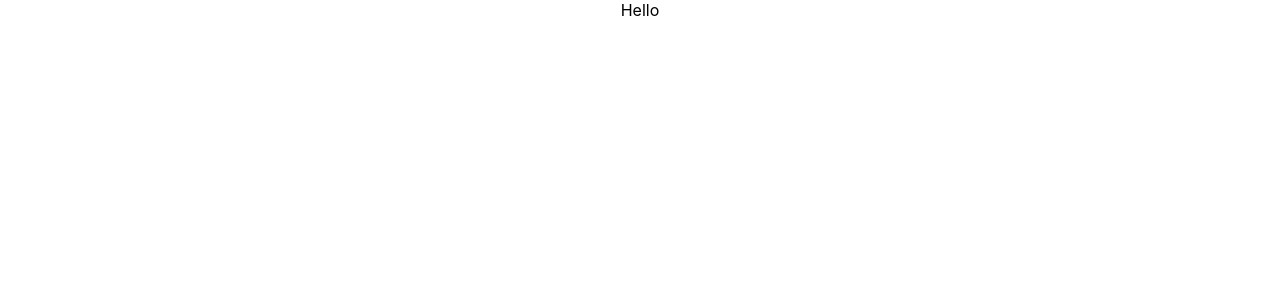
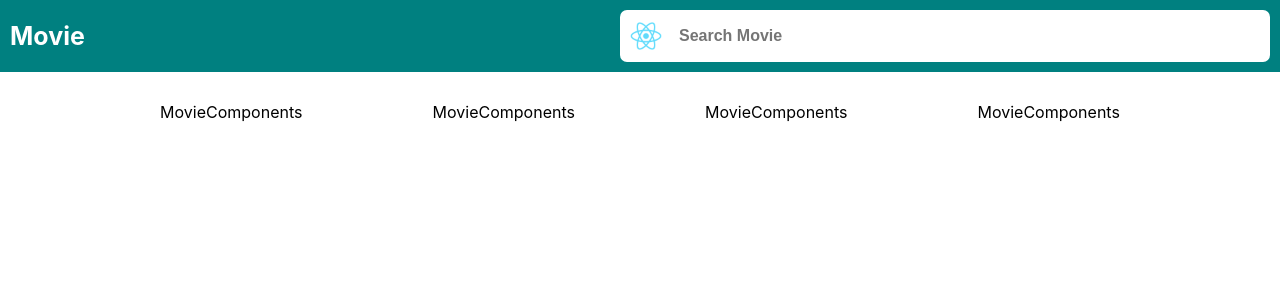
Before and after one commit to gopala1995/Movie-App, a React (Create React App) app: page / in a window 1280 px wide. Shown: the top 300 px of the page. Built offline with nearby package versions, Linux system fonts and the light colour scheme.

Commit message:
Navbar & SearchBox commit

```diff
--- a/package.json
+++ b/package.json
@@ -6,9 +6,11 @@
     "@testing-library/jest-dom": "^5.16.5",
     "@testing-library/react": "^13.4.0",
     "@testing-library/user-event": "^13.5.0",
+    "axios": "^1.3.2",
     "react": "^18.2.0",
     "react-dom": "^18.2.0",
     "react-scripts": "5.0.1",
+    "styled-components": "^5.3.6",
     "web-vitals": "^2.1.4"
   },
   "scripts": {
--- a/src/App.js
+++ b/src/App.js
@@ -1,11 +1,14 @@
 
 import './App.css';
+import { Navbar } from './components/Navbar';
 
 function App() {
+
+  let key = "b0eb8560"
   return (
     <div className="App">
 
-     Hello
+     <Navbar/>
     </div>
   );
 }
--- /dev/null
+++ b/src/components/MovieComponents.jsx
@@ -0,0 +1,7 @@
+import React from 'react'
+
+export const MovieComponents = (props) => {
+  return (
+    <div>MovieComponents</div>
+  )
+}
--- /dev/null
+++ b/src/components/Navbar.jsx
@@ -0,0 +1,80 @@
+import axios from "axios";
+import React from "react";
+import styled from "styled-components";
+import { MovieComponents } from "./MovieComponents";
+
+const Conatainer = styled.div`
+  display: flex;
+  flex-direction: column;
+`;
+const Header = styled.div`
+  display: flex;
+  flex-direction: row;
+  background-color: teal;
+  justify-content: space-between;
+  align-items: center;
+  color: white;
+  padding: 10px;
+  font-size: 25px;
+  font-weight: bold;
+`;
+
+const MovieiICon = styled.div`
+  display: flex;
+  flex-direction: row;
+  align-items: center;
+`;
+
+const SearchInputBox = styled.div`
+  display: flex;
+  flex-direction: row;
+  padding: 10px 10px;
+  background-color: white;
+  margin-left: 20px;
+  border-radius: 7px;
+  width: 50%;
+  align-items: center;
+`;
+const SearchIcon = styled.img`
+ width: 32px;
+ height: 32px;
+ justify-content: left;
+`;
+const SearchInput = styled.input`
+   border: none;
+   outline: none;
+   margin-left: 15px;
+   font-size: 16px;
+   font-weight: bold;
+   color: black;
+`;
+
+const MovieList = styled.div`
+ display: flex;
+ flex-direction: row;
+ flex-wrap: wrap;
+ padding: 30px;
+ justify-content: space-evenly;
+`
+
+export const Navbar = () => {
+  let key = "b0eb8560";
+  //   const FetchApi = axios.get(`https://www.omdbapi.com/?s=${movie_name}&apikey=${key}`)
+  return (
+    <Conatainer>
+      <Header>
+        Movie
+        <SearchInputBox>
+            <SearchIcon src="logo192.png"/>
+            <SearchInput placeholder="Search Movie"/>
+        </SearchInputBox>
+      </Header>
+      <MovieList>
+       <MovieComponents/>
+       <MovieComponents/>
+       <MovieComponents/>
+       <MovieComponents/>
+      </MovieList>
+    </Conatainer>
+  );
+};
```
Also changed, not shown: 1 other file (tests, documents, lock files or other folders).
